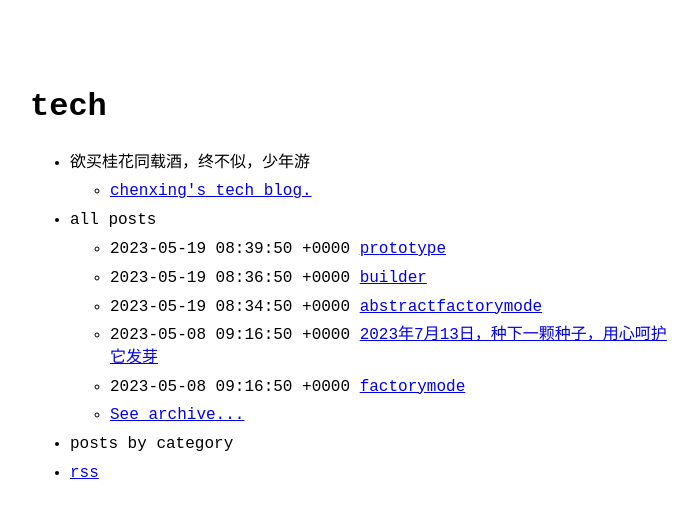
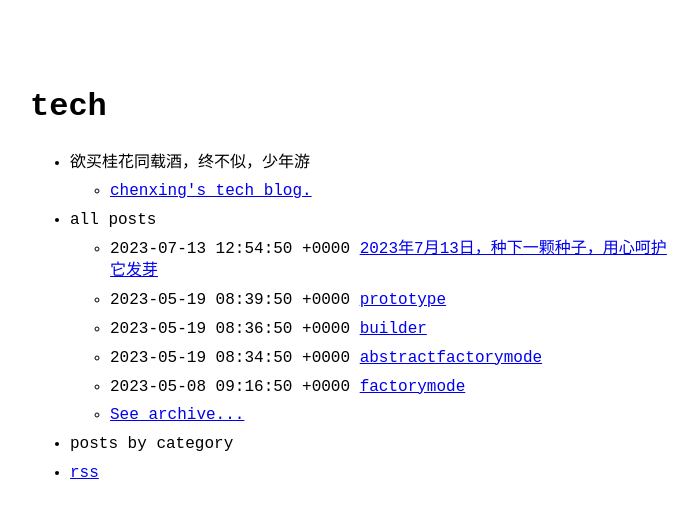
Before and after one commit to ChenXing-tech/ChenXing-tech.github.io, a Jekyll site: the page built from index.markdown, in a window 1280 px wide. Shown: the top 518 px of the page, without its empty margins (290-987 px from the left). Built offline with Jekyll 4.4.1, drawn with Linux system fonts in a browser that asks for light colours.

Commit message:
种下一颗种子

```diff
--- a/_posts/2023-07-13-planted-a-seed.markdown
+++ b/_posts/2023-07-13-planted-a-seed.markdown
@@ -1,7 +1,7 @@
 ---
 layout: post
 title:  "2023年7月13日，种下一颗种子，用心呵护它发芽"
-date:   2023-05-08 17:16:50 +0800
+date:   2023-07-13 20:54:50 +0800
 categories: jekyll update
 
 ---
```
